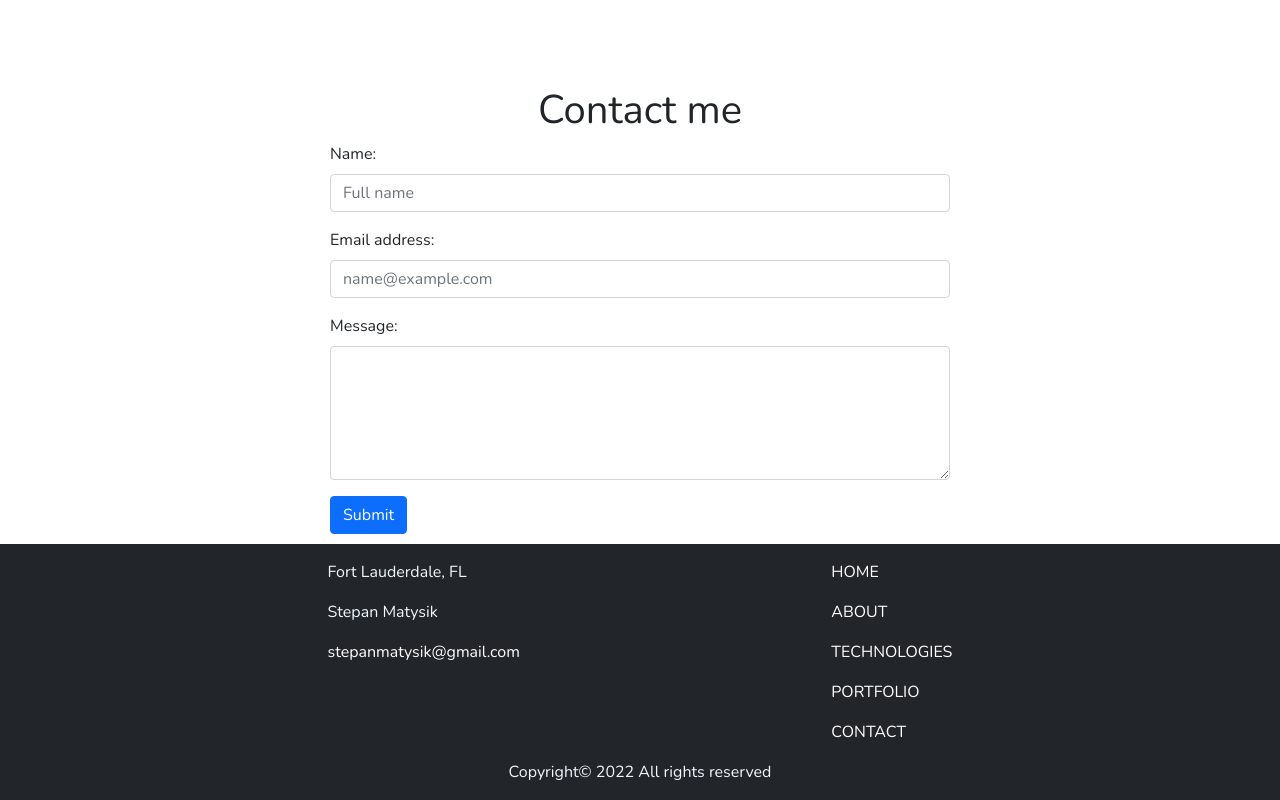
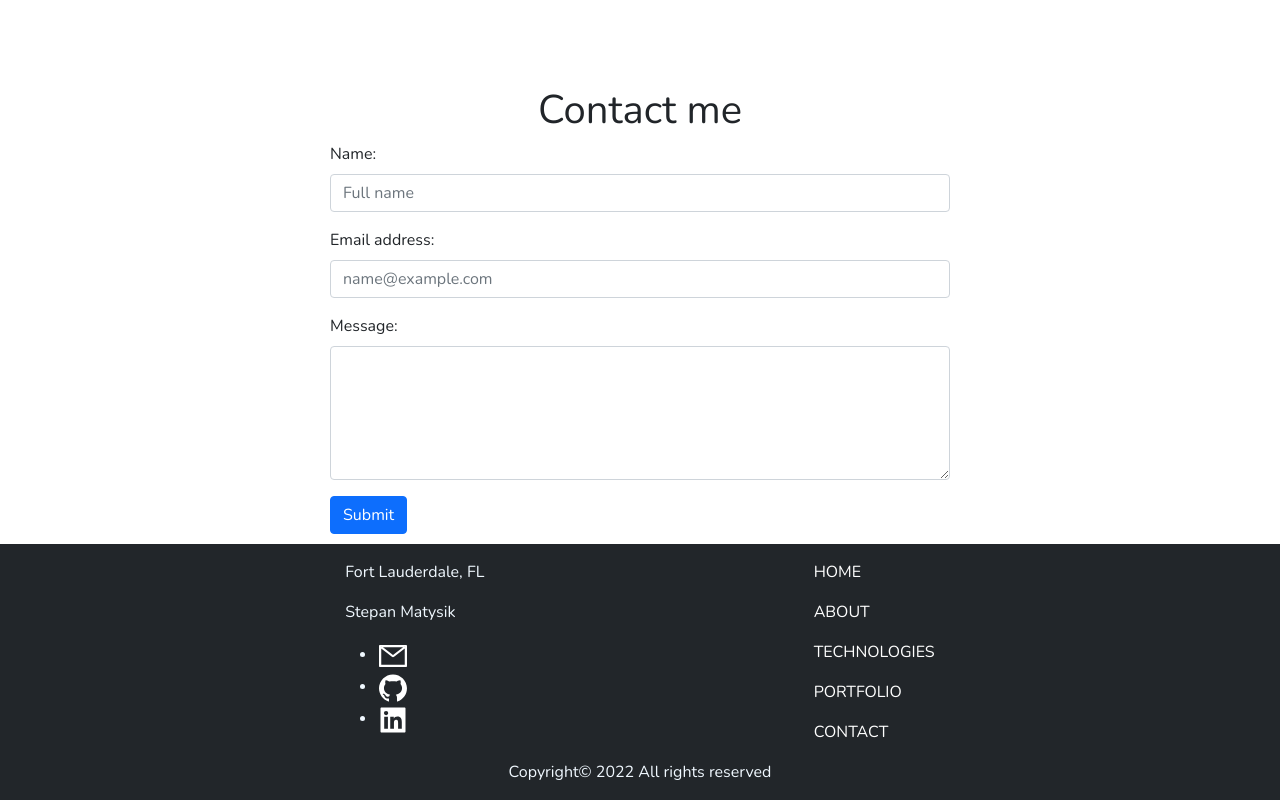
Before and after one commit to elfsvet/stepan-matysik-react-portfolio, a React (Create React App) app: page / in a window 1280 px wide. Shown: the part 4021-4821 px from the top of the page. Built offline with nearby package versions, Linux system fonts and the light colour scheme.

Commit message:
added icons

```diff
--- a/package.json
+++ b/package.json
@@ -11,6 +11,7 @@
     "react": "^18.2.0",
     "react-bootstrap": "^2.4.0",
     "react-dom": "^18.2.0",
+    "react-icons": "^4.4.0",
     "react-scripts": "5.0.1",
     "react-tsparticles": "^2.1.3",
     "tsparticles": "^2.1.3",
--- a/src/components/contactMe/ContactMe.js
+++ b/src/components/contactMe/ContactMe.js
@@ -1,9 +1,10 @@
 import React from 'react';
 import './ContactMe.css';
 import { navigationLinks } from '../../helpers/navigationLinks'
+import { gitHub, linkedIn, email } from '../../helpers/icons';
 
 const createLinks = () => {
-    return navigationLinks.map((e, idx)=> (
+    return navigationLinks.map((e, idx) => (
         <p key={idx}><a href={e.ref}>{e.name}</a></p>
     ))
 }
@@ -16,13 +17,29 @@ function ContactMe() {
                 <div>
                     <p>Fort Lauderdale, FL</p>
                     <p>Stepan Matysik</p>
-                    <a href='mailto:stepanmatysik@gmail.com'>stepanmatysik@gmail.com</a>
+                    <ul>
+                        <li>
+
+                            <a href='mailto:stepanmatysik@gmail.com'>{email}</a>
+
+                        </li>
+                        <li>
+
+                    <a href='https://github.com/elfsvet'>{gitHub}</a>
+
+                        </li>
+                        <li>
+
+                        <a href='https://www.linkedin.com/in/stepanmatysik/'>{linkedIn}</a>
+
+                        </li>
+                    </ul>
                 </div>
                 <div>
                     {createLinks()}
                 </div>
             </div>
-            <div style={{textAlign: 'center'}}>Copyright&copy; {new Date().getFullYear()} All rights reserved</div>
+            <div style={{ textAlign: 'center' }}>Copyright&copy; {new Date().getFullYear()} All rights reserved</div>
         </div>
     )
 }
--- a/src/components/portfolio/Portfolio.js
+++ b/src/components/portfolio/Portfolio.js
@@ -7,7 +7,6 @@ import Card from 'react-bootstrap/Card';
 import Image from 'react-bootstrap/Image';
 import Modal from 'react-bootstrap/Modal';
 import Button from 'react-bootstrap/Button';
-// import DevIcon from 'devicon-react-svg';
 
 
 
@@ -38,7 +37,6 @@ function Portfolio() {
                 </Modal.Body>
                 <a id='portfolio__modal__link' href={data.link} target='_blank' rel='noreferrer'>Go to site</a>
                 <a id='portfolio__modal__link' href={data.github_link} target='_blank' rel='noreferrer' icon="react">Go to GitHub
-                {/* <DevIcon style={{width: "2rem"}} icon='github_badge' /> */}
                 </a>
                 <Modal.Footer>
                     <div>Technologies used: </div>
--- /dev/null
+++ b/src/helpers/icons.js
@@ -0,0 +1,26 @@
+import React from "react";
+import { IconContext } from "react-icons";
+import { AiFillLinkedin, AiFillGithub, AiOutlineMail } from 'react-icons/ai';
+
+
+
+export const linkedIn =
+    < IconContext.Provider value={{ size: "2rem" }}>
+        <div>
+            <AiFillLinkedin />
+        </div>
+    </ IconContext.Provider>;
+
+export const gitHub =
+    < IconContext.Provider value={{ size: "2rem" }}>
+        <div>
+            <AiFillGithub />
+        </div>
+    </ IconContext.Provider>;
+
+export const email =
+    < IconContext.Provider value={{ size: "2rem" }}>
+        <div>
+            <AiOutlineMail />
+        </div>
+    </ IconContext.Provider>;
```
Also changed, not shown: 1 other file (tests, documents, lock files or other folders).
